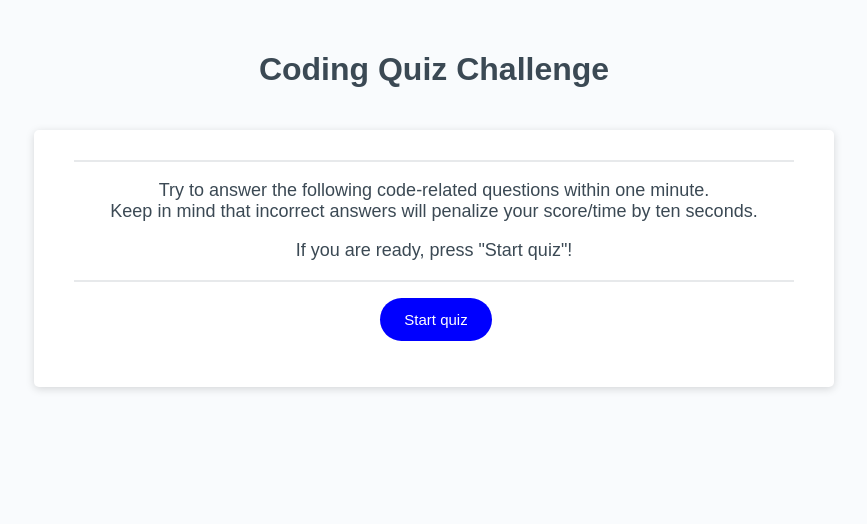
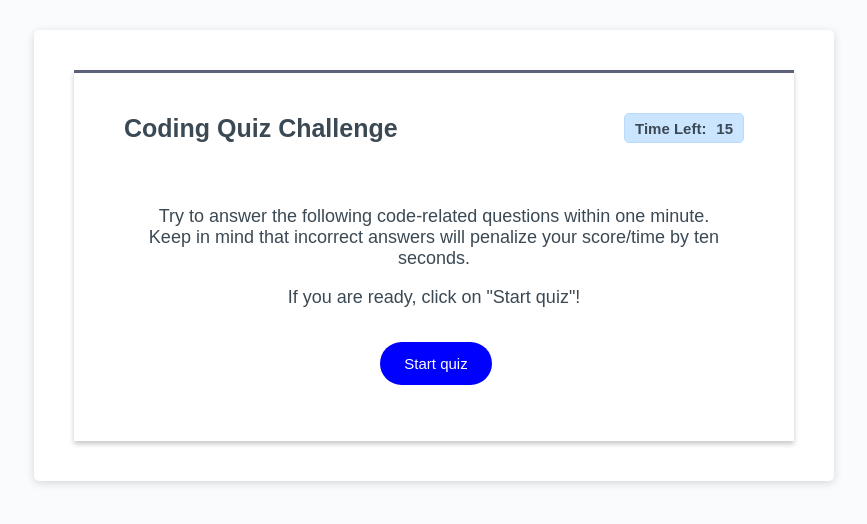
Before and after one commit to yumikakido/homework_week4, a plain HTML site: page index.html in a window 1280 px wide. Shown: the whole page, without its empty margins (206-1073 px from the left). Drawn offline with Linux system fonts and the light colour scheme.

Commit message:
added basic HTML and CSS

```diff
--- a/assets/css/style.css
+++ b/assets/css/style.css
@@ -17,6 +17,14 @@ body {
   background-color: #f9fbfd;
 }
 
+.quiz_box
+.start_box {
+  position: absolute;
+  top: 50%;
+  left: 50%;
+  transform: translate(-50%, -50%)
+}
+
 .wrapper {
   padding-top: 30px;
   padding-left: 20px;
@@ -30,7 +38,7 @@ header {
   color: hsl(206, 17%, 28%);
 }
 
-.card {
+.container {
   background-color: hsl(0, 0%, 100%);
   border-radius: 5px;
   border-width: 1px;
@@ -39,38 +47,92 @@ header {
   font-size: 18px;
   margin: 0 auto;
   max-width: 800px;
-  padding: 30px 40px;
+  padding: 40px 40px;
 }
 
-.card-header::after {
-  content: " ";
-  display: block;
-  width: 100%;
-  background: #e7e9eb;
-  height: 2px;
+.quiz_box {
+  min-height: 100px;
+  text-align: center;
+  background: white;
+  border-top: solid 3px #5d627b;
+  box-shadow: 0 3px 5px rgba(0, 0, 0, 0.22);
+  padding: 20px;
+  /* display: none; */
 }
 
-.card-body {
-  min-height: 100px;
+.quiz_box header {
+  height: 70px;
+  padding: 0 30px;
+  display: flex;
+  align-items: center;
+  justify-content: space-between;
+}
+
+.quiz_box h1 {
+  font-size: 25px;
+}
+
+.quiz_box .timer {
+  display: flex;
+  align-items: center;
+  justify-content: space-between;
+  width: 120px;
+  height: 30px;
+  background: #cce5ff;
+  border: 1px solid #b8daff;
+  border-radius: 5px;
+  padding: 0 10px;
+  margin-left: 10px;
+}
+
+.quiz_box .timer_text {
+  font-weight: bolder;
+  font-size: 15px;
+}
+
+.quiz_box .timer_sec {
+ font-size: 15px;
+ font-weight: bold;
+
+}
+
+.quiz-btn {
   text-align: center;
 }
 
-.card-footer {
-  text-align: center;
+.quiz_box section {
+  padding: 25px 30px 20px 30px;
+  background: #fff;
 }
 
-.card-footer::before {
-  content: " ";
-  display: block;
-  width: 100%;
-  background: #e7e9eb;
-  height: 2px;
+.quiz_box section .question_text {
+  font-size: 20px;
+  font-weight: bold;
 }
 
-.card-footer::after {
-  content: " ";
-  display: block;
-  clear: both;
+.quiz_box section .option_list {
+ padding: 20px 0;
+ display: block
+}
+
+.quiz_box section .option_list .option {
+  font-size: 15px;
+  background: aliceblue;
+  border: 1px solid #84c5fe;
+  border-radius: 5px;
+  padding: 8px 15px;
+  margin-bottom: 15px;
+  justify-content: space-between;
+  cursor: pointer;
+  width: 200px;
+}
+
+.quiz_box section .option:hover {
+  background: blue;
+}
+
+.quiz_box section .option:last-child {
+  margin-bottom: 0px;
 }
 
 .btn {
@@ -87,11 +149,23 @@ header {
   cursor: pointer;
 }
 
-button[disabled] {
-  cursor: default;
-  background: #c0c7cf;
+.result_box {
+  background: fff;
+  width: 450px;
+  padding: 30px;
+  margin: 0;
+  border-radius: 5px;
+  align-items: center;
+  text-align: center;
 }
 
+/* .result_box .complete_text{
+  font-size: 20px;
+  font-weight: bold;
+} */
+
+
+/* media query */
 @media (max-width: 690px) {
   .btn {
     font-size: 1rem;
--- a/assets/js/script.js
+++ b/assets/js/script.js
@@ -0,0 +1,5 @@
+const startButton = document.getElementById("start_btn")
+startButton.addEventListener("click", startGame)
+function startGame() {
+  console.log("Started")
+}
--- a/index.html
+++ b/index.html
@@ -9,19 +9,61 @@
   </head>
   <body>
     <div class="wrapper">
-      <header>
-        <h1>Coding Quiz Challenge</h1>
-      </header>
-      <div class="card">
-        <div class="card-header">
+      <div class="container">
+
+
+        <div class="start_box">
+
         </div>
-        <div class="card-body">
-          <p>Try to answer the following code-related questions within one minute.<br>Keep in mind that incorrect answers will penalize your score/time by ten seconds.</p>
-          <p>If you are ready, press "Start quiz"!</p>
+
+        <!-- quiz box -->
+        <div class="quiz_box">
+          <header>
+            <h1>Coding Quiz Challenge</h1>
+            <div class="timer">
+              <div class="timer_text">Time Left: </div>
+              <div class="timer_sec">15</div>
+          </header>
+          <section>
+            <div class = box_content>
+              <p>Try to answer the following code-related questions within one minute.<br>Keep in mind that incorrect answers will penalize your score/time by ten seconds.</p>
+            <p>If you are ready, click on "Start quiz"!</p>
+            <div class="quiz-btn">
+              <button id="start_btn" class="btn">Start quiz</button>
+            </div>
+            </div>
+            <!-- <div class="question_text">
+              <span>What does HTML stand for?</span>
+            </div>
+            <div class="option_list">
+                <div class="option">
+                  <span>1. AAAAAA</span>
+                </div>
+                <div class="option">
+                  <span>2. BBBBBB</span>
+                </div>
+                <div class="option">
+                  <span>3. CCCCCC</span>
+                  </div>
+                <div class="option">
+                  <span>4. DDDDDD</span>
+                </div>
+            </div> -->
+          </section>
+
+          </div>
         </div>
-        <div class="card-footer">
-          <button id="start" class="btn">Start quiz</button>
+
+        <!-- start btn -->
+
+
+        <!-- result box -->
+        <!-- <div class="result_box">
+        <div class="complete_text">All done!</div>
+        <div class="score_text">Your final score is</div>
+
         </div>
+       -->
       </div>
     </div>
     <script src="assets/js/script.js"></script>
```
